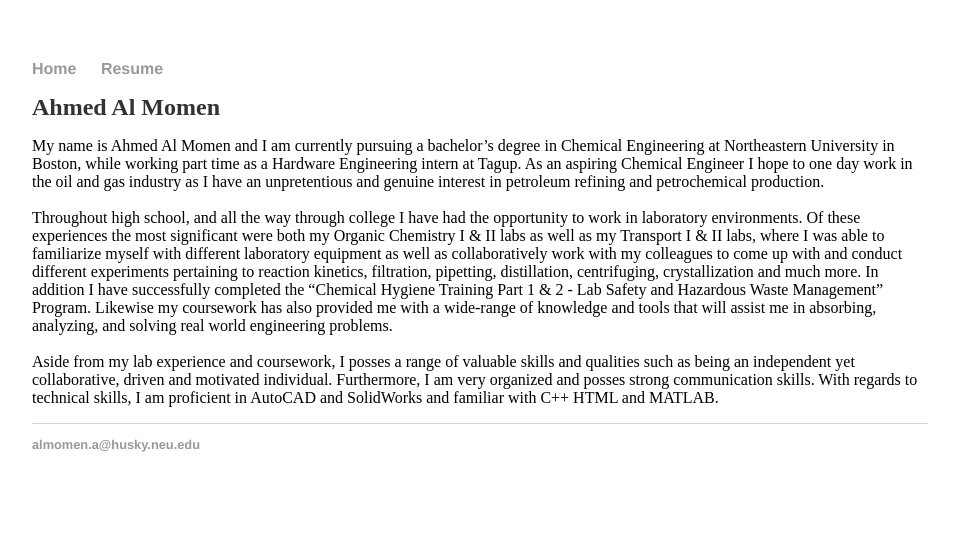
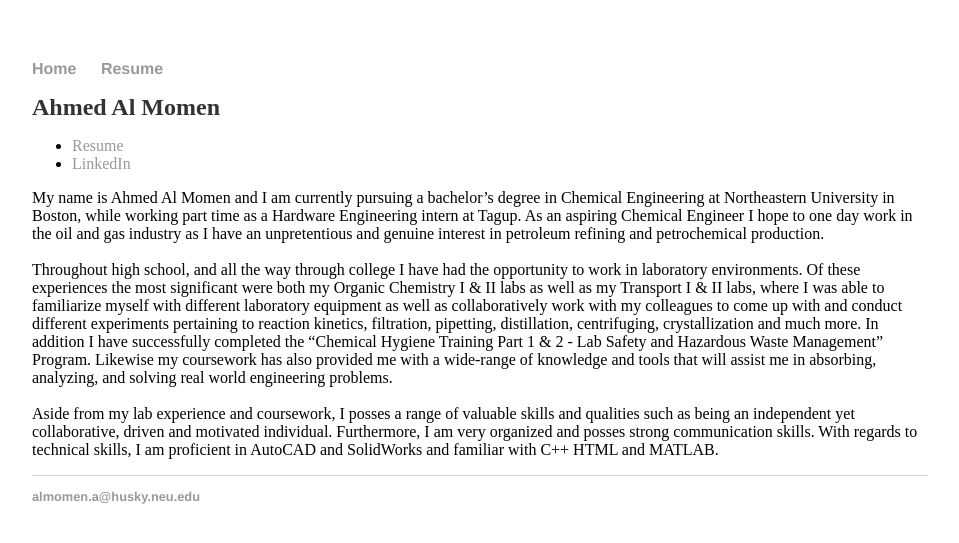
Before and after one commit to ahmedalmomen/aalmomen.com, a Jekyll site: the page built from index.html, in a window 1280 px wide. Shown: the top 543 px of the page, without its empty margins (160-1119 px from the left). Built offline with Jekyll 4.4.1, drawn with Linux system fonts in a browser that asks for light colours.

Commit message:
Update index.html

```diff
--- a/index.html
+++ b/index.html
@@ -4,6 +4,11 @@ title: Ahmed Al Momen|About me
 ---
 <div class="blurb">
          <h1>Ahmed Al Momen</h1>
+         <ul>
+
+                          <li><a href="/ahmed-al-momens-resume.pdf">Resume</a></li>
+                          <li><a href="https://www.linkedin.com/in/ahmedalmomen/">LinkedIn</a>
+                  </ul>
          <p> My name is Ahmed Al Momen and I am currently pursuing a bachelor’s degree in Chemical Engineering at Northeastern University
          in Boston, while working part time as a Hardware Engineering intern at Tagup. As an aspiring Chemical Engineer I hope
          to one day work in the oil and gas industry as I have an unpretentious and genuine interest in petroleum refining and
```
